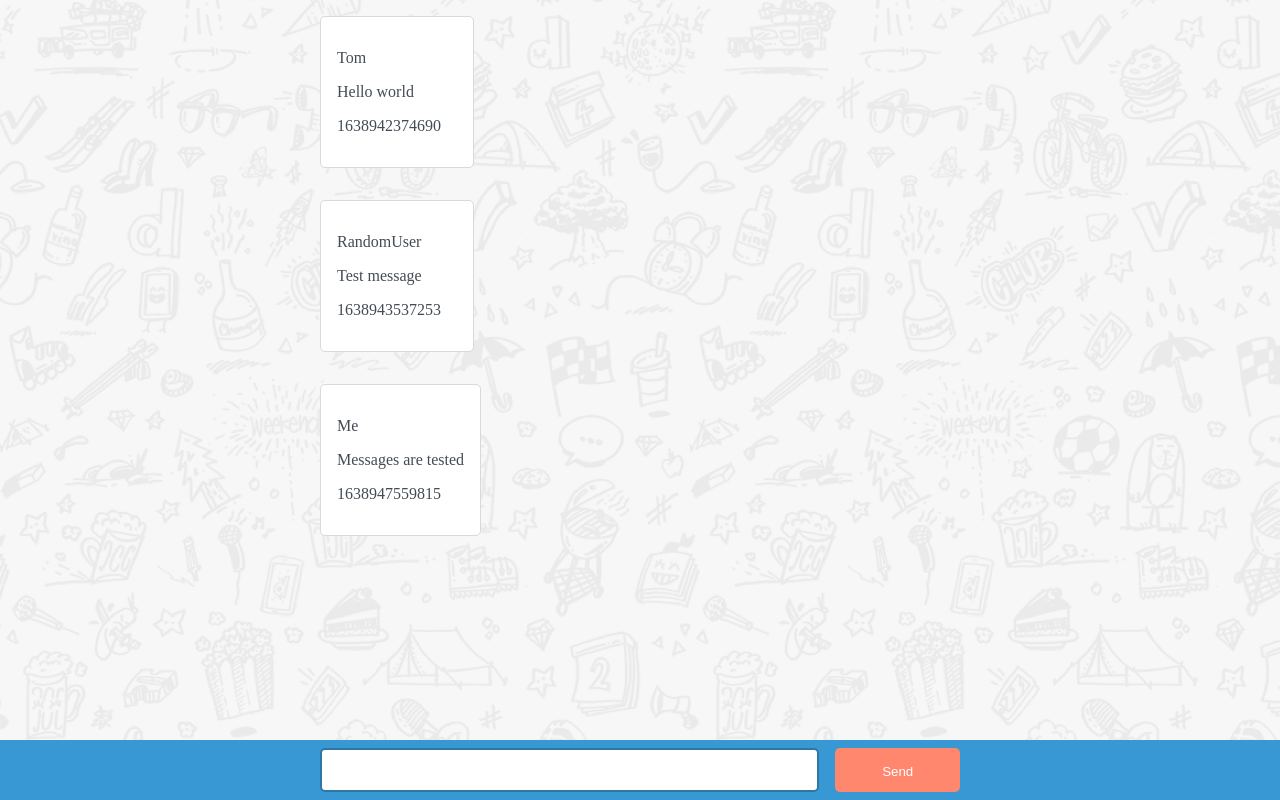
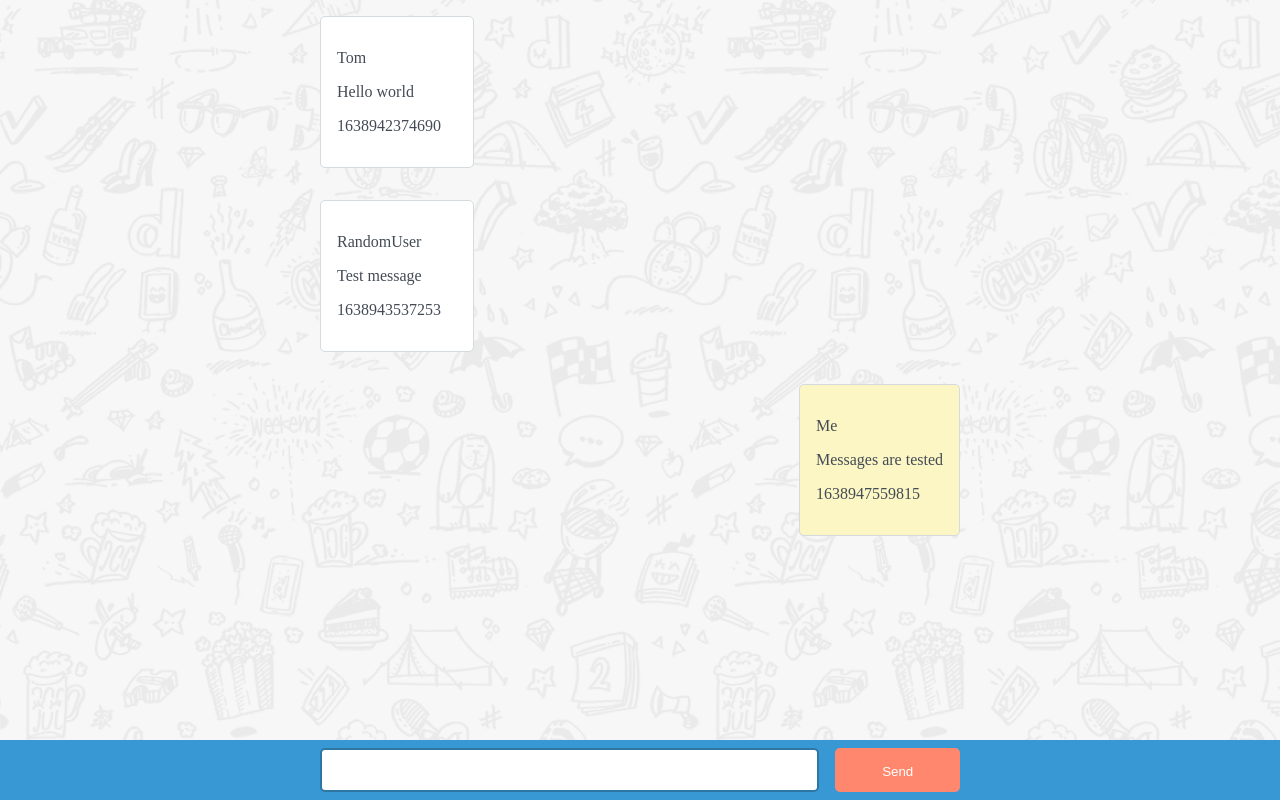
Before and after one commit to ddetkovs/mychatapp, a React (Create React App) app: page / in a window 1280 px wide. Built offline with nearby package versions, Linux system fonts and the light colour scheme.

Commit message:
own message styling

```diff
--- a/src/MessageFeed.module.scss
+++ b/src/MessageFeed.module.scss
@@ -29,6 +29,11 @@ $message-padding: $message-margin;
       padding: $message-padding;
       min-width: 120px;
       max-width: 70%;
+
+      &.own-message {
+        background-color: #fcf6c5;
+        align-self: flex-end;
+      }
     }
   }
 }
--- a/src/MessageFeed.tsx
+++ b/src/MessageFeed.tsx
@@ -1,3 +1,4 @@
+import classNames from 'classnames';
 import React from 'react';
 import styles from './MessageFeed.module.scss';
 
@@ -32,8 +33,10 @@ const messages: Messages = [
 ];
 
 const MessageEntry = ({ message }: { message: Message }) => {
+  const isSelf = message.author === 'Me';
+
   return (
-    <div className={styles['message-entry']}>
+    <div className={classNames(styles['message-entry'], { [styles['own-message']]: isSelf })}>
       <p>{message.author}</p>
       <p>{message.message}</p>
       <p>{message.timestamp}</p>
```
